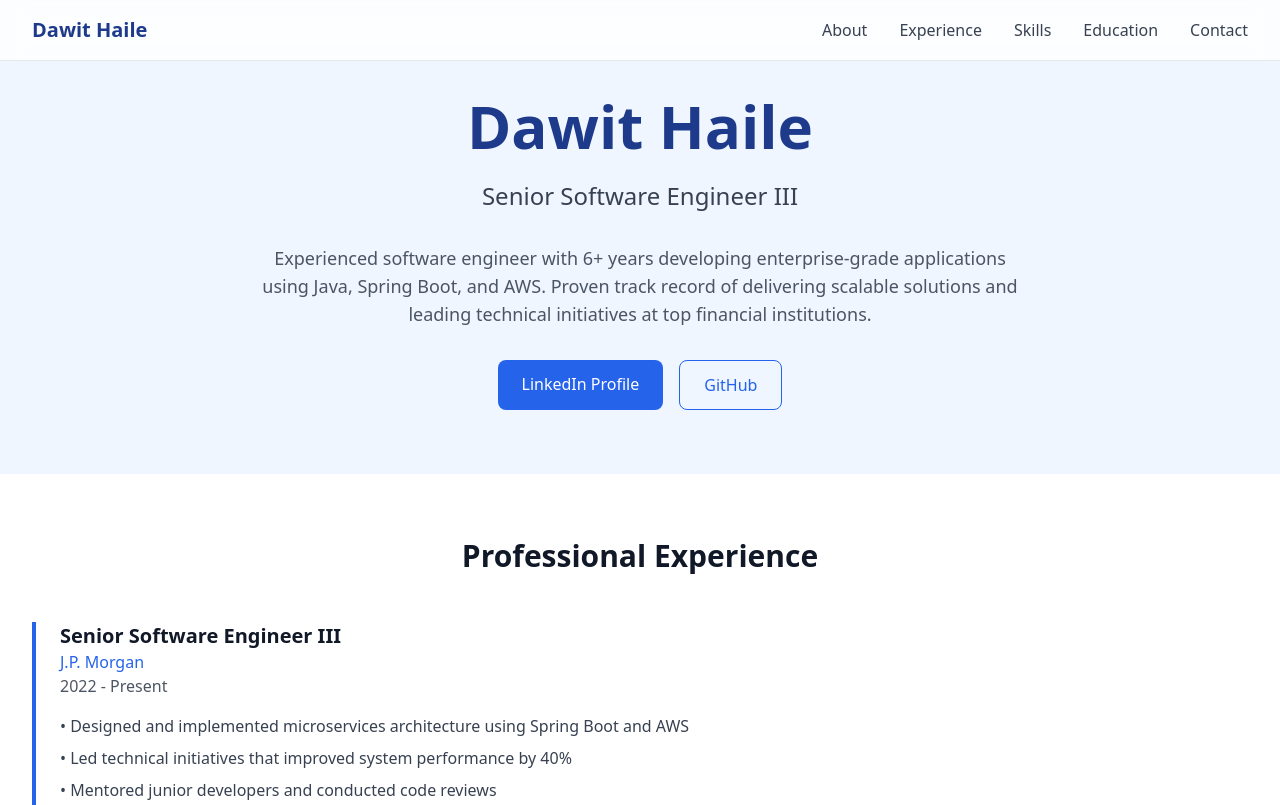
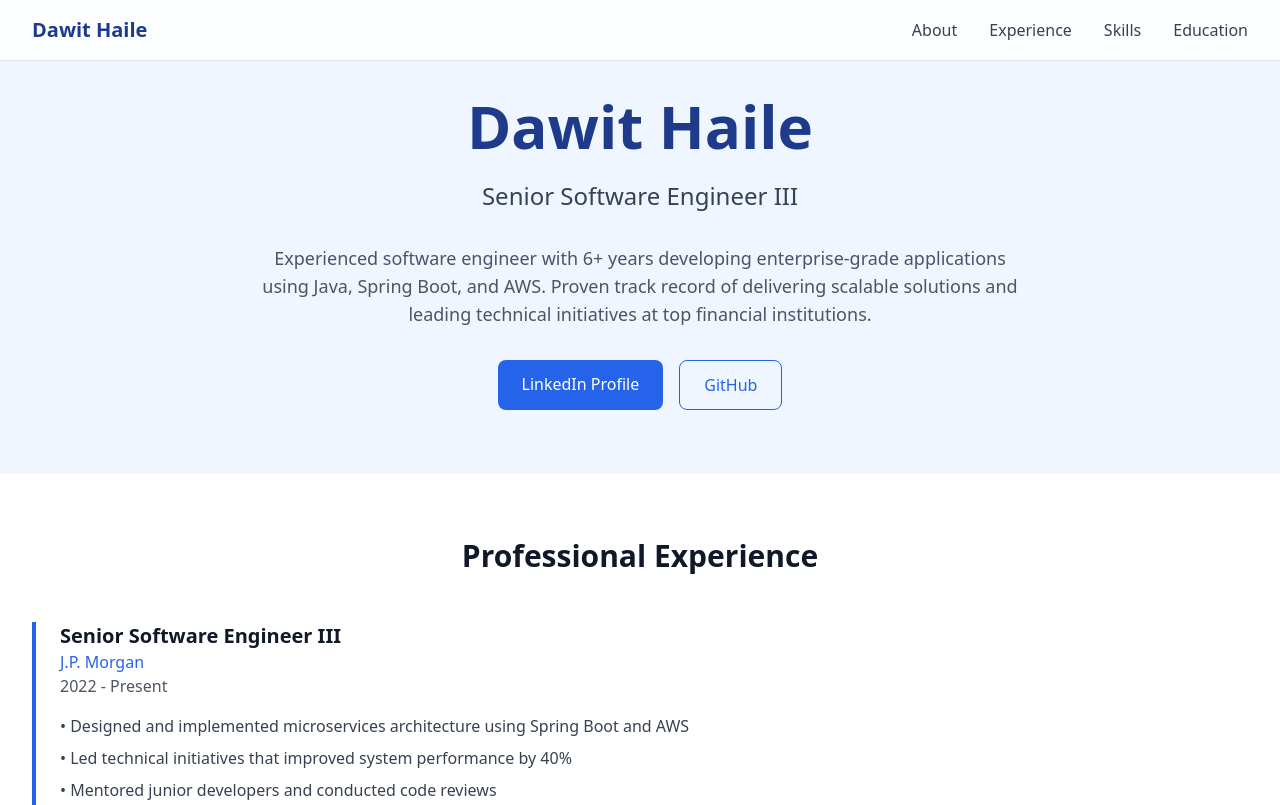
Before and after one commit to dawit-th/dawit-haile.github.io, a plain HTML site: page index.html in a window 1280 px wide. Shown: the top 805 px of the page. Drawn offline with nearby package versions, Linux system fonts and the light colour scheme.

Commit message:
Update portfolio: contact section and education dates

```diff
--- a/index.html
+++ b/index.html
@@ -35,7 +35,6 @@
           <a href="#experience" class="text-gray-700 hover:text-primary-600 transition-colors">Experience</a>
           <a href="#skills" class="text-gray-700 hover:text-primary-600 transition-colors">Skills</a>
           <a href="#education" class="text-gray-700 hover:text-primary-600 transition-colors">Education</a>
-          <a href="#contact" class="text-gray-700 hover:text-primary-600 transition-colors">Contact</a>
         </div>
       </div>
     </div>
```
